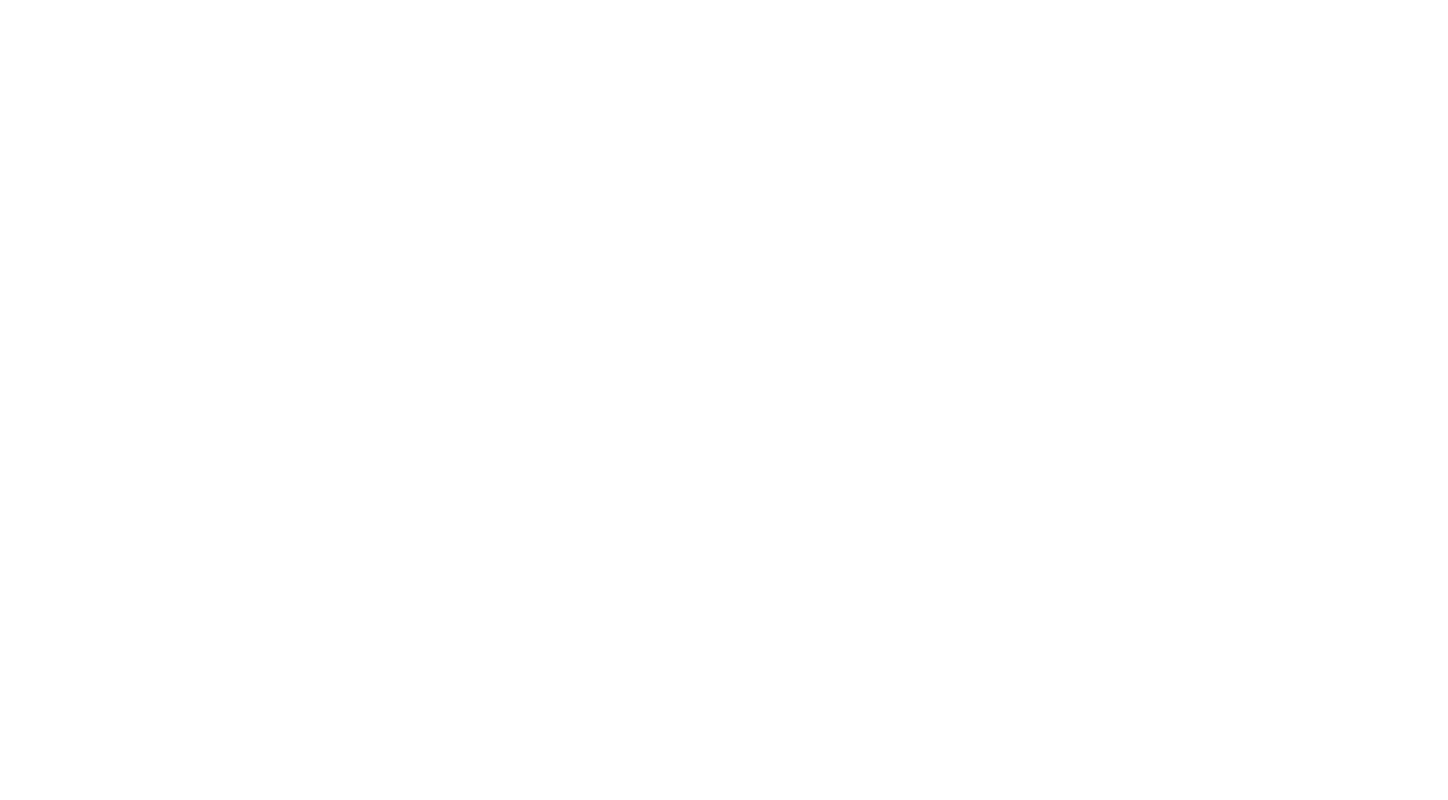
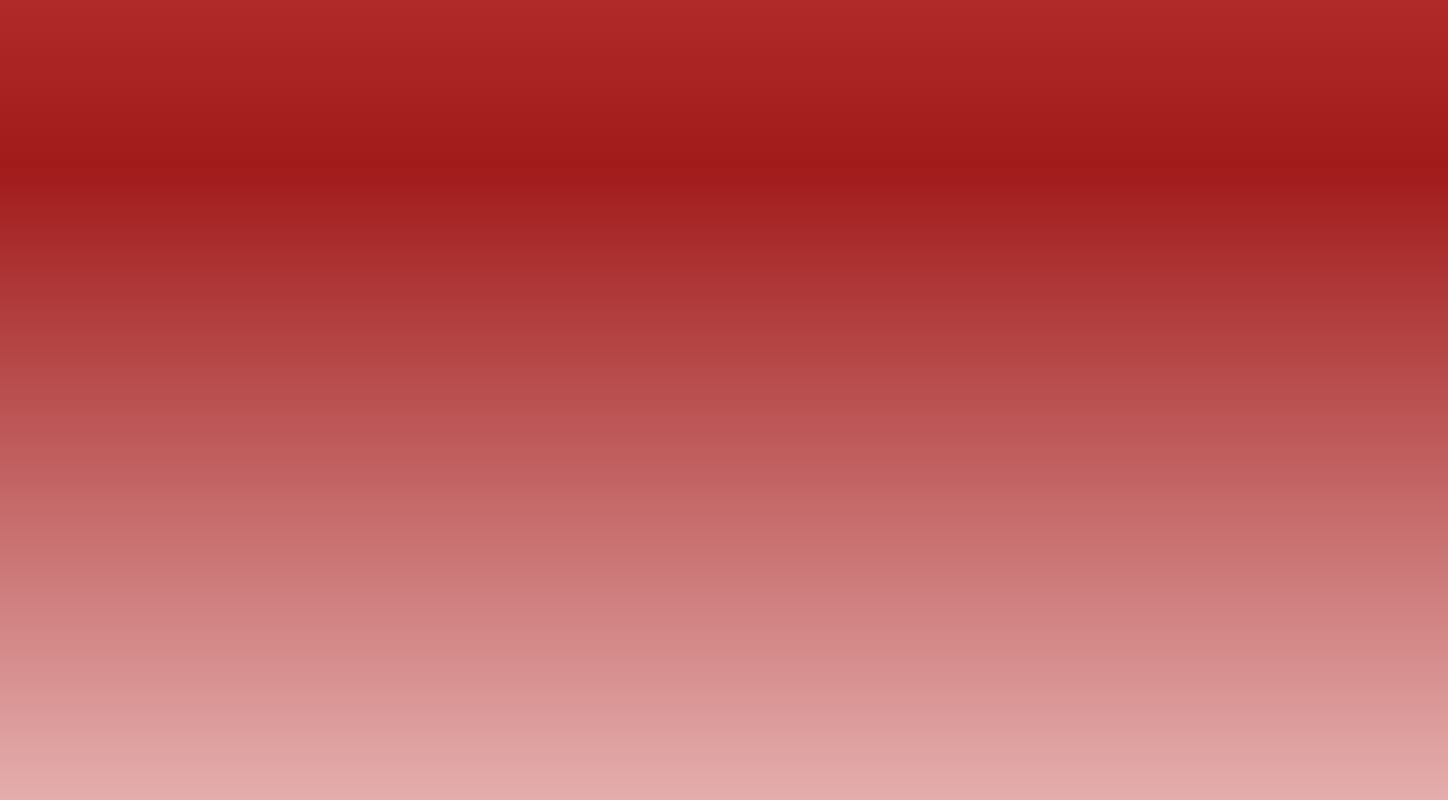
Before and after one commit to Riu22/Aplicacions-webs, a plain HTML site: page proyecte.html in a window 1280 px wide. Shown: the top 800 px of the page, 1448 px wide, since content can reach past the window. Drawn offline with Linux system fonts and the light colour scheme.

Commit message:
Proyecto

```diff
--- a/css/proyecto.css
+++ b/css/proyecto.css
@@ -0,0 +1,5 @@
+body{
+    width: 1440px;
+height: 1024px;
+    background: linear-gradient(180deg, #B02A2A 0%, #A11B1B 15.94%, rgba(255, 52, 52, 0.13) 100%);
+}
--- a/proyecte.html
+++ b/proyecte.html
@@ -7,6 +7,10 @@
     <link rel="stylesheet" href="css/proyecto.css">
 </head>
 <body>
+<head>
+    <Div>
 
+    </Div>
+</head>
 </body>
 </html>
```
Also changed, not shown: img/Groovy waves.svg (added), img/library.svg (added), img/search.svg (added).
